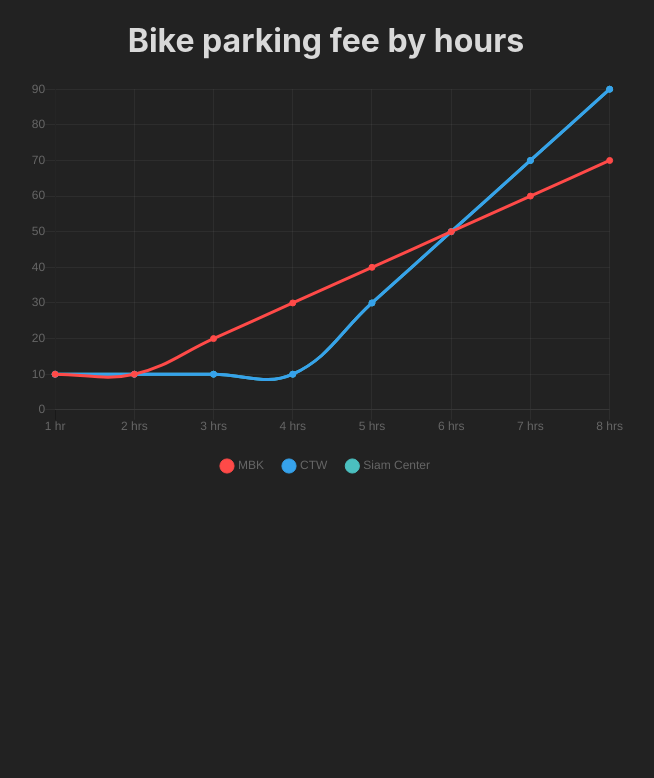
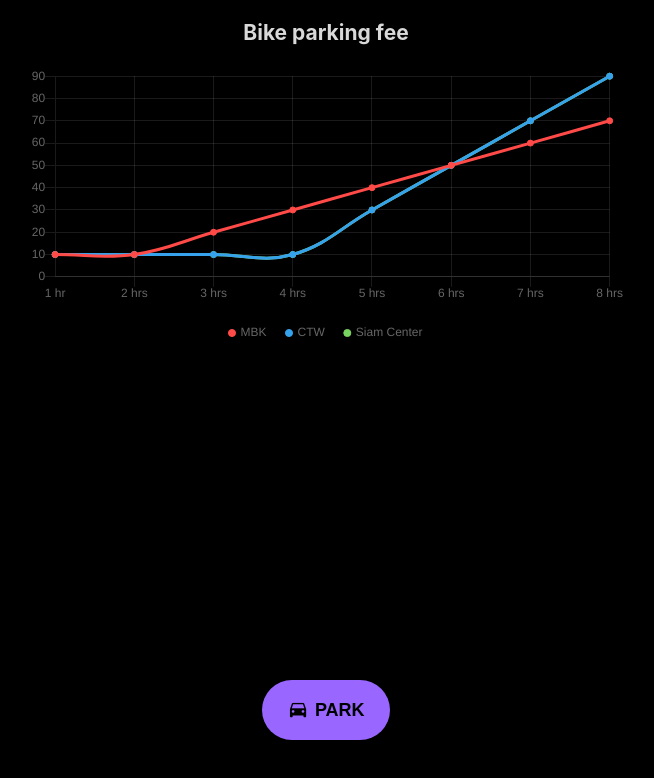
Before and after one commit to imekachi/siam-parking-fee, a React (Create React App) app: page / in a window 1280 px wide. Shown: the top 778 px of the page, without its empty margins (314-968 px from the left). Built offline with nearby package versions, Linux system fonts and the light colour scheme.

Commit message:
add functionality to save start time and calculate the fee
- for now, the code is fixed to 'MBK'
- add material icon css
- add storage handler
- change dark theme to pitch black #000 for OLED display and change various colors

```diff
--- a/public/index.html
+++ b/public/index.html
@@ -10,6 +10,7 @@
       user's mobile device or desktop. See https://developers.google.com/web/fundamentals/web-app-manifest/
     -->
     <link rel="manifest" href="%PUBLIC_URL%/manifest.json" />
+    <link href="https://fonts.googleapis.com/icon?family=Material+Icons&font-display=swap" rel="stylesheet">
     <!--
       Notice the use of %PUBLIC_URL% in the tags above.
       It will be replaced with the URL of the `public` folder during the build.
--- a/src/components/App.css
+++ b/src/components/App.css
@@ -1,9 +1,76 @@
 .header {
+	font-size: 21px;
 	text-align: center;
+	margin: 0 0 24px;
 }
 
 .chart-container {
 	max-width: 600px;
-	padding: 0 20px;
 	margin: 0 auto;
 }
+
+.floating-button {
+	position: fixed;
+	left: 0;
+	right: 0;
+	bottom: 60px;
+	z-index: 10;
+
+	width: 128px;
+	height: 60px;
+	border-radius: 30px;
+	border: 0 none;
+
+	margin: auto;
+	display: flex;
+	align-items: center;
+	justify-content: center;
+
+	font-size: 18px;
+	font-weight: bold;
+	line-height: 1;
+	color: #000;
+	text-transform: uppercase;
+}
+
+.floating-button > i {
+	margin-right: 6px;
+}
+
+.parking-info-container {
+	background-color: #1D1D1D;
+	margin-top: 12px;
+	padding: 16px;
+	border-radius: 3px;
+}
+
+.parking-at {
+	margin: 0 0 12px;
+	font-size: 21px;
+	text-align: left;
+}
+
+.park-info:not(:last-child) {
+	margin-bottom: 8px;
+}
+
+.park-info.-fee {
+	display: flex;
+	justify-content: space-between;
+	align-items: center;
+	border-top: 1px solid rgba(255, 255, 255, 0.2);
+	margin-top: 16px;
+	padding-top: 16px;
+}
+
+.park-info > .label {
+	display: inline-block;
+	vertical-align: center;
+	min-width: 72px;
+}
+
+.park-info > .fee {
+	font-size: 21px;
+	font-weight: bold;
+	text-align: right;
+}
--- a/src/components/App.js
+++ b/src/components/App.js
@@ -1,15 +1,101 @@
-import React from 'react'
+import React, { useState, useEffect } from 'react'
 import { Line } from 'react-chartjs-2'
 import { chartData, chartOptions } from '../config/chart'
 import './App.css'
+import COLORS from '../config/colors'
+import { parkingInfo } from '../config/parking'
+import { calculateFee, storage } from '../operations/fee'
+import { getDurationHrs } from '../utils'
+
+window.getDurationHrs = getDurationHrs
 
 function App() {
+  const [park, setPark] = useState(null)
+
+  const onClickPark = () => {
+    // create current date obj
+    const startTime = new Date()
+    // store it to storage
+    storage.store({ start: startTime, parkId: 'MBK' })
+    // initialize currentDuration
+    const currentDuration = 0.001
+    // initialize currentFee
+    const currentFee = calculateFee(parkingInfo.MBK.feeRates, currentDuration)
+
+    setPark({
+      start: startTime,
+      name: parkingInfo.MBK.name,
+      color: parkingInfo.MBK.color,
+      durationHrs: currentDuration,
+      fee: currentFee,
+    })
+  }
+
+  const onClickReset = () => {
+    storage.reset()
+    setPark(null)
+  }
+
+  useEffect(() => {
+    const { start, parkId } = storage.getData()
+    if (!start) return
+
+    const currentDuration = getDurationHrs(start)
+    const parkInfo = parkingInfo[parkId]
+
+    setPark({
+      start,
+      name: parkInfo.name,
+      color: parkInfo.color,
+      durationHrs: currentDuration,
+      fee: calculateFee(parkInfo.feeRates, currentDuration),
+    })
+  }, [])
+
   return (
     <div className="App">
-      <h1 className="header">Bike parking fee by hours</h1>
+      <h1 className="header">Bike parking fee</h1>
       <div className="chart-container">
-        <Line data={chartData} options={chartOptions} height={400} />
+        <Line data={chartData} options={chartOptions} height={280} />
       </div>
+      {park ? (
+        <>
+          <div className="parking-info-container">
+            <h2 className="parking-at" style={{ color: park.color }}>
+              {park.name}
+            </h2>
+            <div className="park-info -start">
+              <span className="label">Check-in:</span>{' '}
+              <strong>{park.start.toLocaleString()}</strong>
+            </div>
+            <div className="park-info -duration">
+              <span className="label">Duration:</span>{' '}
+              <strong>{park.durationHrs.toLocaleString()} hrs</strong>
+            </div>
+            <div className="park-info -fee">
+              <span className="label">Total: </span>
+              <span className="fee" style={{ color: COLORS.GREEN }}>
+                {park.fee.toLocaleString('en-TH', { style: 'currency', currency: 'THB' })}
+              </span>
+            </div>
+          </div>
+          <button
+            className="floating-button"
+            style={{ backgroundColor: COLORS.YELLOW }}
+            onClick={onClickReset}
+          >
+            <i className="material-icons">delete</i>Reset
+          </button>
+        </>
+      ) : (
+        <button
+          className="floating-button"
+          style={{ backgroundColor: COLORS.PURPLE }}
+          onClick={onClickPark}
+        >
+          <i className="material-icons">directions_car</i>Park
+        </button>
+      )}
     </div>
   )
 }
--- a/src/config/chart.js
+++ b/src/config/chart.js
@@ -47,7 +47,7 @@ export const chartOptions = {
   legend: {
     position: 'bottom',
     labels: {
-      boxWidth: 10,
+      boxWidth: 5,
       padding: 20,
       usePointStyle: true,
     },
--- a/src/config/colors.js
+++ b/src/config/colors.js
@@ -2,11 +2,12 @@ const COLORS = {
   RED: '#ff4a48',
   ORANGE: '#ff9f40',
   YELLOW: '#ffcd56',
-  GREEN: '#4bc0c0',
+  GREEN: '#7ad461',
+  TEAL: '#4bc0c0',
   BLUE: '#36a2eb',
   PURPLE: '#9966ff',
   GRAY: '#c9cbcf',
-  GRID: 'rgba(255, 255, 255, 0.05)',
+  GRID: 'rgba(255, 255, 255, 0.1)',
 }
 
 export default COLORS
--- a/src/index.css
+++ b/src/index.css
@@ -1,15 +1,15 @@
 body {
   margin: 0;
+  padding: 20px;
   font-family: -apple-system, BlinkMacSystemFont, "Segoe UI", "Roboto", "Oxygen",
     "Ubuntu", "Cantarell", "Fira Sans", "Droid Sans", "Helvetica Neue",
     sans-serif;
   -webkit-font-smoothing: antialiased;
   -moz-osx-font-smoothing: grayscale;
-  background-color: #222;
+  background-color: #000;
   color: #d9d9d9;
 }
 
-code {
-  font-family: source-code-pro, Menlo, Monaco, Consolas, "Courier New",
-    monospace;
+.material-icons {
+  font-size: 1.2em;
 }
--- a/src/operations/fee.js
+++ b/src/operations/fee.js
@@ -50,3 +50,24 @@ export function calculateFee(feeRates, parkedHrs = 1) {
 
   return totalCost
 }
+
+export const storage = {
+  key: 'PARKING_TIME_START',
+  store: function(data) {
+    localStorage.setItem(this.key, JSON.stringify(data))
+  },
+  getData: function() {
+    const rawData = localStorage.getItem(this.key)
+    if (!rawData) return {}
+
+    const parsedData = JSON.parse(rawData)
+
+    return {
+      ...parsedData,
+      start: new Date(parsedData.start),
+    }
+  },
+  reset: function() {
+    localStorage.removeItem(this.key)
+  },
+}
```
Also changed, not shown: public/manifest.json.
